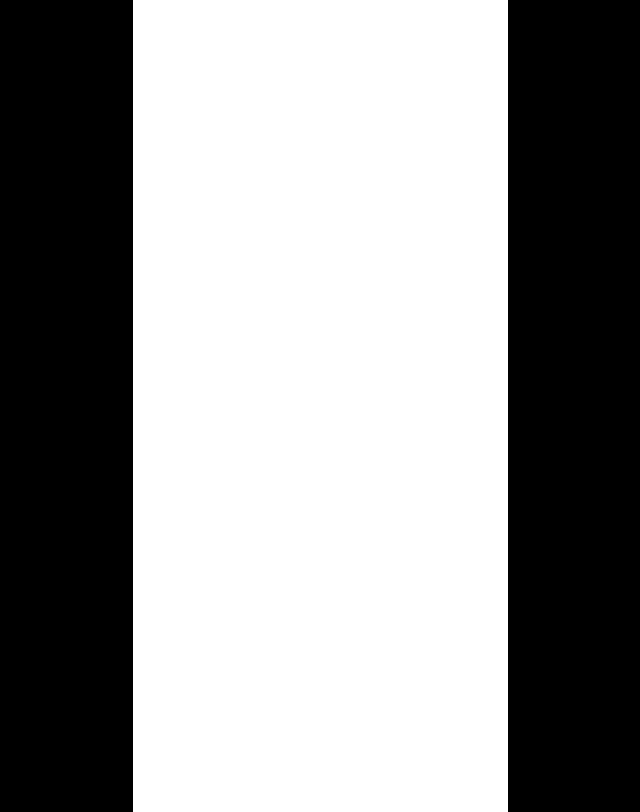
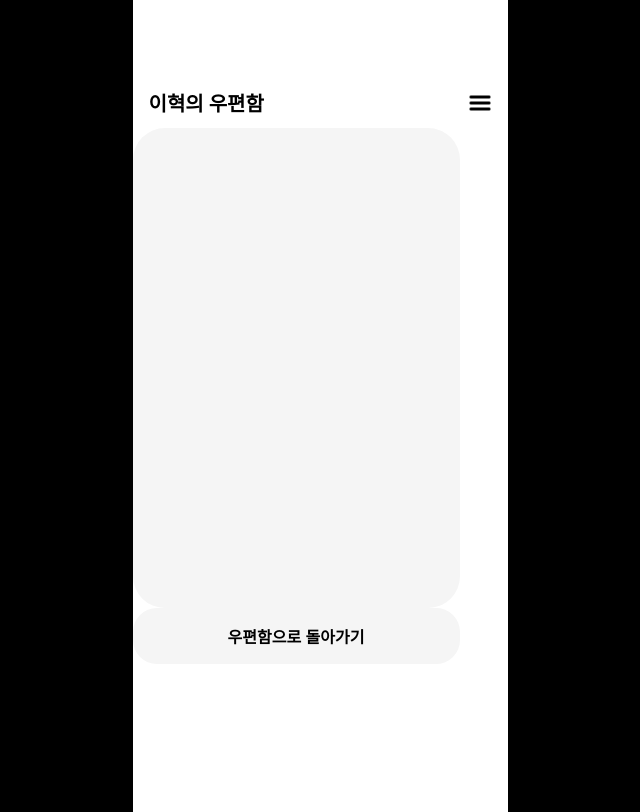
Before and after one commit to KIWICOKE/kiwimail-Frontend, a React (Vite) app: page /post/1 in a window 1280 px wide. Shown: the whole page, without its empty margins (320-960 px from the left). Built offline with nearby package versions, Linux system fonts and the light colour scheme; a web font is replaced by a local one.

Commit message:
feat: PostPage 구현

```diff
--- a/src/pages-new/PostPage.jsx
+++ b/src/pages-new/PostPage.jsx
@@ -1,9 +1,22 @@
 /** @jsxImportSource @emotion/react */
 
 import { css } from "@emotion/react";
+import Title from "../components/Title";
+import Letter from "../components/Letter";
+import Button from "../components/Button";
 
 const PostPage = () => {
-  return <div></div>;
+  return (
+    <div
+      css={css`
+        justify-content: center;
+      `}
+    >
+      <Title name={"이혁"}></Title>
+      <Letter></Letter>
+      <Button text={"우편함으로 돌아가기"}></Button>
+    </div>
+  );
 };
 
 export default PostPage;
```
